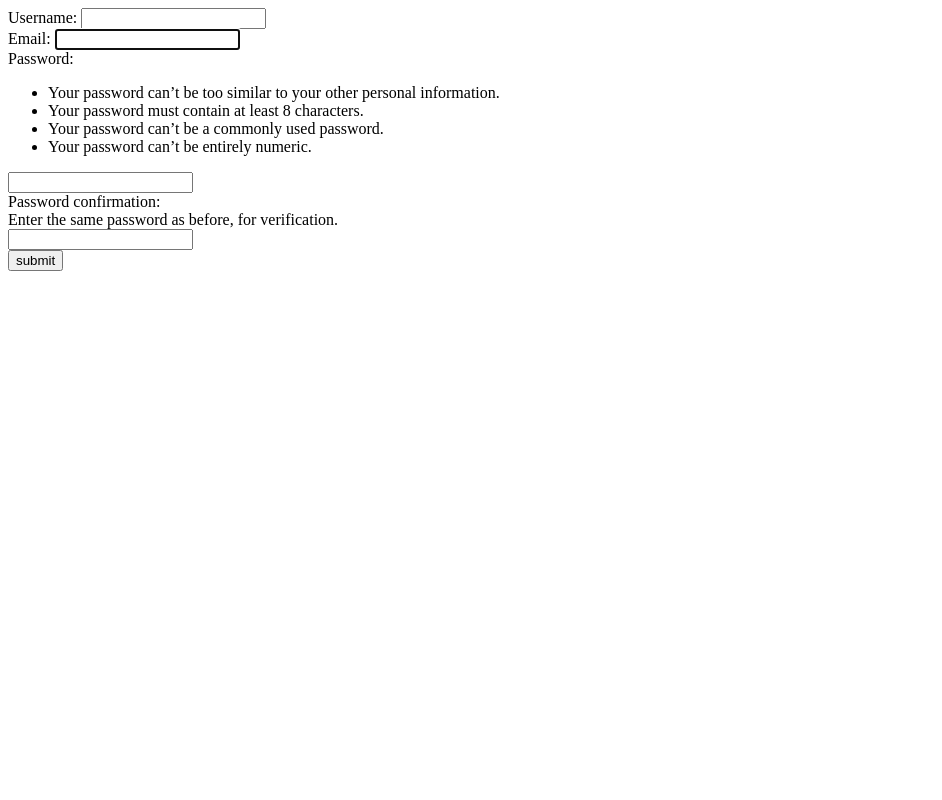
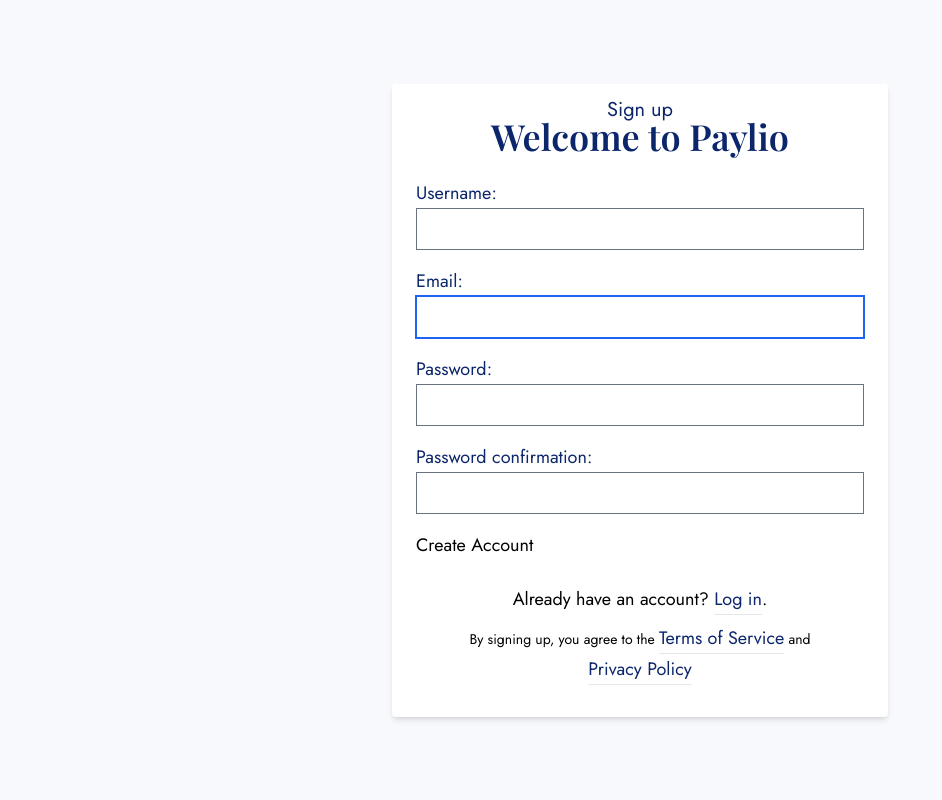
Before and after one commit to Earnstein/ZestPay, a Django app: page /auths/register/ in a window 1280 px wide. Shown: the whole page, without its empty margins (0-942 px from the left). Run offline with Django 5.2, Linux system fonts and the light colour scheme; style sheets or scripts are compiled from the project's sources; some libraries are stand-ins or nearby versions; some web fonts are replaced.

Commit message:
added user registration page

```diff
--- a/templates/auths/registerUser.html
+++ b/templates/auths/registerUser.html
@@ -1,11 +1,78 @@
-<form method="POST">
-  {% csrf_token %}
-  <div>
-    <div class="row">
-      {% for field in form %}
-        <div class="col">{{ field.as_field_group }}</div>
-      {% endfor %}
-    </div>
+{% extends 'base.html' %}
+{% load static %}
+{% block navbar %}{% endblock navbar %}
+{% block content %}
+
+<!-- component -->
+<div class="min-h-screen flex flex-col">
+  <div class="max-w-lg mx-auto flex-1 flex flex-col items-center justify-center px-2">
+      <div class="bg-white px-6 py-8 rounded shadow-md text-black w-full">
+        <h1 class="mb-2 text-xl text-center">Sign up</h1>
+        <h2 class="title text-center">Welcome to Paylio</h2>
+          <form method="POST">
+              {% csrf_token %}
+
+                <div class="mb-3">
+                  <div>
+                    <p>{{form.username.label_tag}}</p>
+                    {{ form.username }}
+                     {{ form.username.errors }}
+                  </div>
+
+                </div>
+
+                <div class="mb-3">
+                  <div>
+                    <p>{{form.email.label_tag}}</p>
+                    {{ form.email }}
+                     {{ form.email.errors }}
+                  </div>
+                </div>
+
+                <div class="mb-3">
+                  <div>
+                    <p>{{form.password1.label_tag}}</p>
+                    {{ form.password1 }}
+                     {{ form.password1.errors }}
+                  </div>
+              </div>
+
+              <div class="mb-3">
+                <div>
+                  <p>{{form.password2.label_tag}}</p>
+                  {{ form.password2 }}
+                   {{ form.password2.errors }}
+                </div>
+            </div>
+
+              <button
+              id="form_btn"
+              type="submit"
+              >Create Account
+            </button>
+          </form>
+
+          <div class="text-grey-dark mt-6 text-center">
+            Already have an account?
+            <a class="no-underline border-b border-blue text-blue" href="../login/">
+                Log in
+            </a>.
+        </div>
+          <div class="text-center text-sm text-grey-dark mt-2">
+              By signing up, you agree to the
+              <a class="no-underline border-b border-grey-dark text-grey-dark" href="#">
+                  Terms of Service
+              </a> and
+              <a class="no-underline border-b border-grey-dark text-grey-dark" href="#">
+                  Privacy Policy
+              </a>
+          </div>
+      </div>
+
+
   </div>
-  <button type="submit">submit</button>
-</form>
+</div>
+
+<!-- Login Reg end -->
+
+{% endblock content %}
```
